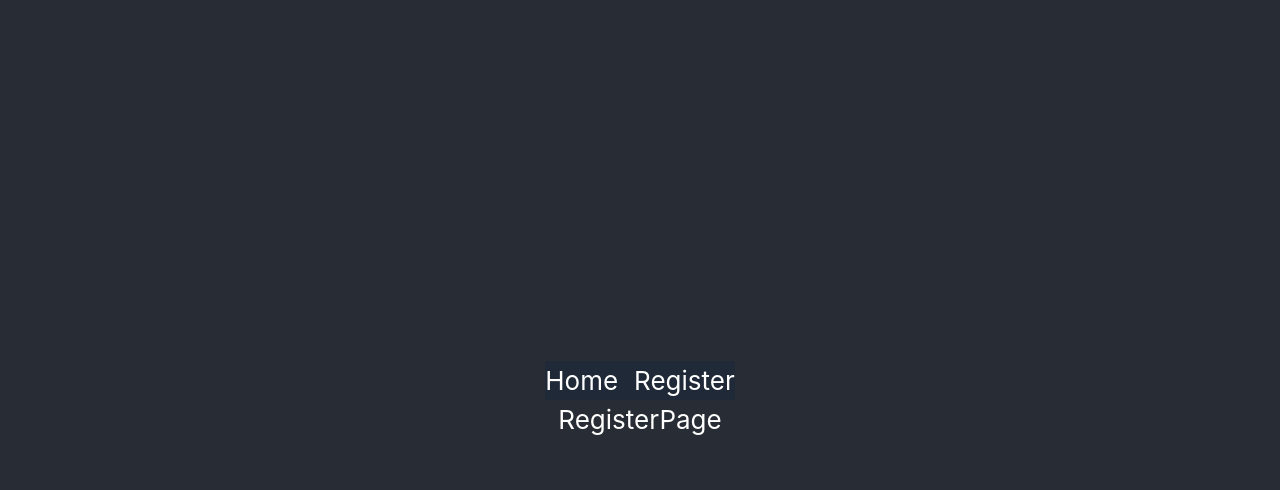
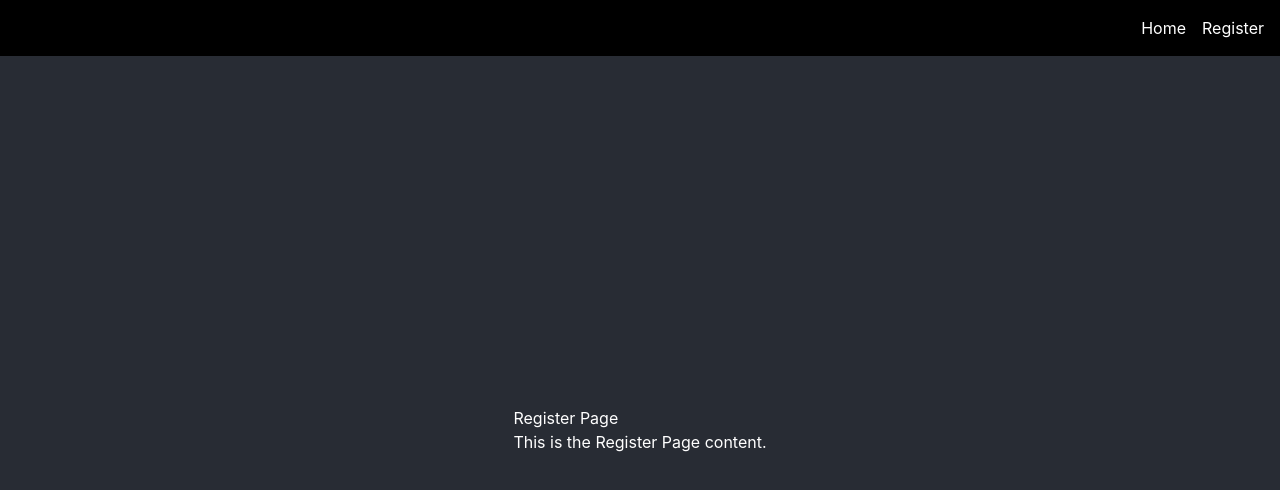
Before and after one commit to tangg6/stockradars-corp-web, a React (Create React App) app: page /register in a window 1280 px wide. Shown: the top 490 px of the page. Built offline with nearby package versions, Linux system fonts and the light colour scheme.

Commit message:
Config new style

```diff
--- a/src/App.css
+++ b/src/App.css
@@ -1,38 +1,16 @@
-.App {
-  text-align: center;
-}
 
-.App-logo {
-  height: 40vmin;
-  pointer-events: none;
-}
-
-@media (prefers-reduced-motion: no-preference) {
-  .App-logo {
-    animation: App-logo-spin infinite 20s linear;
-  }
-}
-
-.App-header {
+body {
   background-color: #282c34;
+  margin: 0; /* Reset default margin to remove any unwanted space */
   min-height: 100vh;
   display: flex;
   flex-direction: column;
   align-items: center;
   justify-content: center;
-  font-size: calc(10px + 2vmin);
   color: white;
 }
 
-.App-link {
-  color: #61dafb;
+.container {
+  margin-top: 60px; /* Adjust the margin as needed */
+
 }
-
-@keyframes App-logo-spin {
-  from {
-    transform: rotate(0deg);
-  }
-  to {
-    transform: rotate(360deg);
-  }
-}
--- a/src/App.jsx
+++ b/src/App.jsx
@@ -7,7 +7,6 @@ import RegisterPage from './screens/RegisterPage';
 export default function App() {
   return (
     <div className="App">
-      <header className="App-header">
         <Router>
           <NavigatorTab />
           <Routes>
@@ -15,7 +14,6 @@ export default function App() {
             <Route path="/register" element={<RegisterPage />} />
           </Routes>
         </Router>
-      </header>
     </div>
   );
 }
--- a/src/navigator/NavigatorTab.jsx
+++ b/src/navigator/NavigatorTab.jsx
@@ -1,10 +1,11 @@
 import React from 'react';
 import { Link } from 'react-router-dom';
+import '../App.css';
 
-const Navigator = () => {
+const NavigatorTab = () => {
   return (
-    <nav className="navbar bg-gray-800 text-white flex justify-between items-center">
-      {/* Header content */}
+    <nav className="navbar bg-black text-white fixed top-0 left-0 w-full p-4 ">
+      <div className="flex justify-end">
         <ul className="flex space-x-4">
           <li>
             <Link to="/">Home</Link>
@@ -13,8 +14,9 @@ const Navigator = () => {
             <Link to="/register?ref=stockradars&email=example@siamsquared.com">Register</Link>
           </li>
         </ul>
+      </div>
     </nav>
   );
 };
 
-export default Navigator;
+export default NavigatorTab;
--- a/src/screens/HomePage.jsx
+++ b/src/screens/HomePage.jsx
@@ -1,5 +1,6 @@
 import CorpCard from '../components/CorpCard';
 import React, { useState, useEffect } from 'react';
+import '../App.css';
 
 const HomePage = () => {
     const [data, setData] = useState([]);
@@ -13,7 +14,7 @@ const HomePage = () => {
 
   return (
     <>
-    <div className="container mx-auto mt-4">
+    <div className="container">
           <CorpCard data={data} />
         </div>
     </>
--- a/src/screens/RegisterPage.jsx
+++ b/src/screens/RegisterPage.jsx
@@ -1,9 +1,12 @@
-import React from 'react'
+import React from 'react';
 
 const RegisterPage = () => {
   return (
-    <div>RegisterPage</div>
-  )
-}
+    <div className="container">
+      <h2>Register Page</h2>
+      <p>This is the Register Page content.</p>
+    </div>
+  );
+};
 
-export default RegisterPage
+export default RegisterPage;
```
Lines whose indentation alone changed are shown as unchanged.
